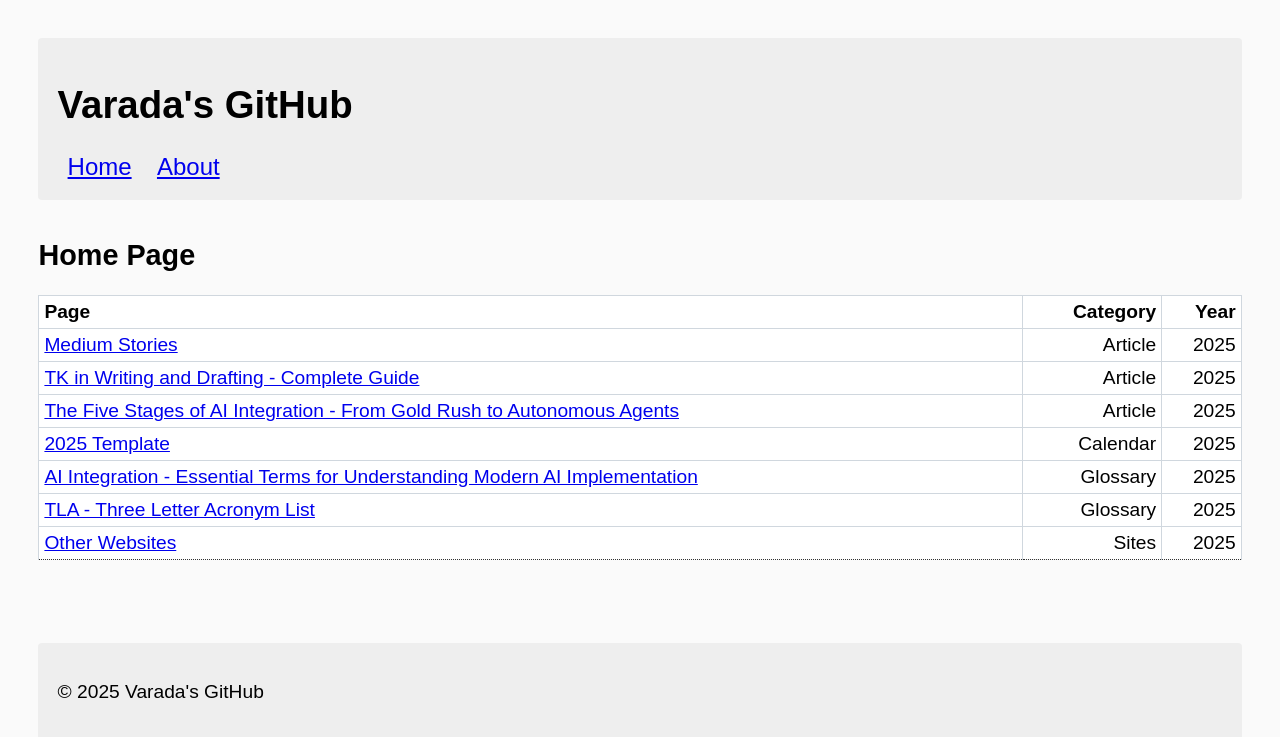
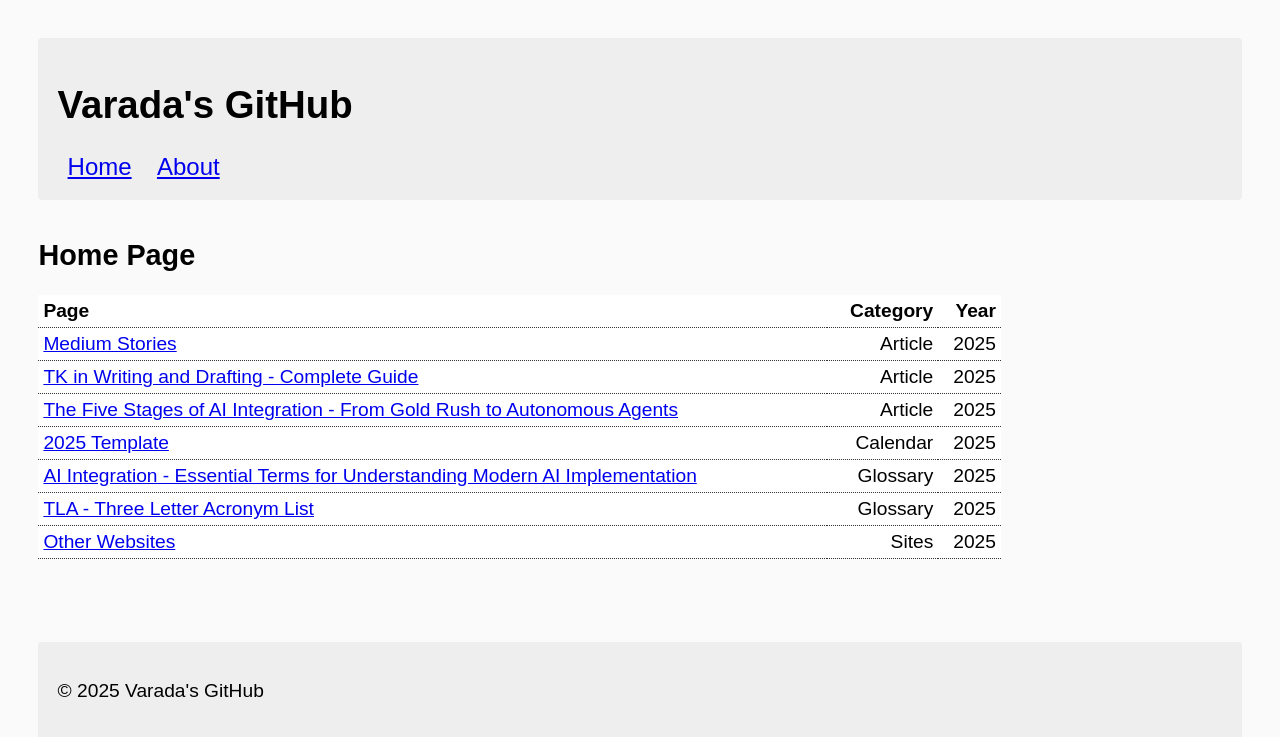
Before and after one commit to ivarada/ivarada.github.io, a Jekyll site: the page built from index.md, in a window 1280 px wide. Shown: the top 737 px of the page. Built offline with Jekyll 4.4.1, drawn with Linux system fonts in a browser that asks for light colours.

Commit message:
Adjust table width and clean up styles
Reduced table width from 100% to 80% and removed unused GitHub Markdown table styles.

```diff
--- a/assets/style.css
+++ b/assets/style.css
@@ -23,7 +23,7 @@ nav a{
 
 table.markdown-body {
   border-collapse: collapse;
-  width: 100%;
+  width: 80%;
 }
 
 table.markdown-body th,
@@ -46,32 +46,3 @@ table.markdown-body th:empty::after {
   transform: translate(-50%, -50%);
   pointer-events: none;
 }
-
-
-/* GitHub Markdown Table Styles */
-.markdown-body table {
-  border-collapse: collapse;
-  border-spacing: 0;
-  width: 100%;
-  margin-bottom: 16px;
-}
-
-.markdown-body th,
-.markdown-body td {
-  border: 1px solid #d0d7de;
-  padding: 6px 13px;
-}
-
-.markdown-body th {
-  background-color: #f6f8fa;
-  font-weight: 600;
-}
-
-.markdown-body tr {
-  background-color: #fff;
-  border-top: 1px solid #d0d7de;
-}
-
-.markdown-body tr:nth-child(2n) {
-  background-color: #f6f8fa;
-}
```
